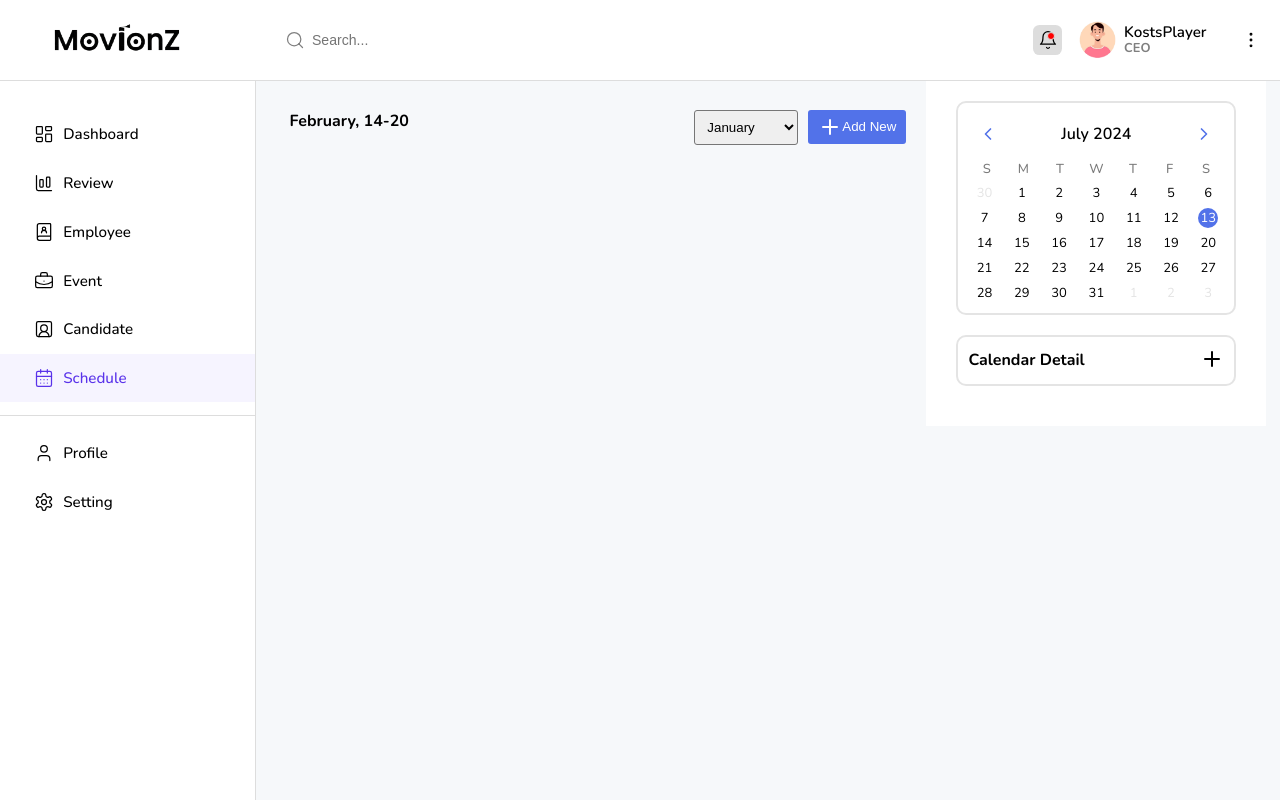
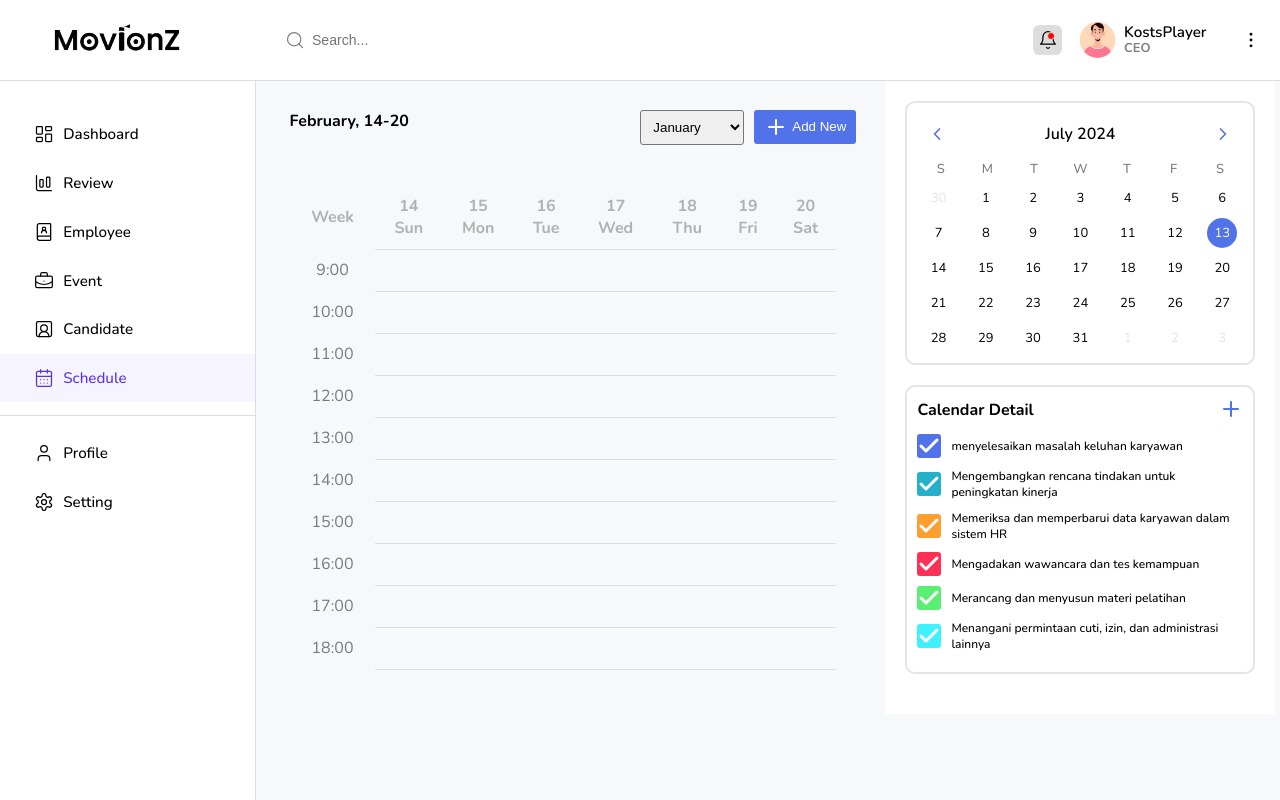
Before and after one commit to KostsPlayer/movionz-hrd, a React (Vite) app in the folder client/: page /schedule in a window 1280 px wide. Built offline with nearby package versions, Linux system fonts and the light colour scheme.

Commit message:
update: calendar detail + schedule weekly

```diff
--- a/client/package.json
+++ b/client/package.json
@@ -16,8 +16,10 @@
   "dependencies": {
     "apexcharts": "^3.50.0",
     "lucide-react": "^0.407.0",
+    "moment": "^2.30.1",
     "react": "^18.3.1",
     "react-apexcharts": "^1.4.1",
+    "react-big-calendar": "^1.13.1",
     "react-dom": "^18.3.1",
     "react-router-dom": "^6.24.1",
     "sass": "^1.77.7"
--- a/client/src/main.css
+++ b/client/src/main.css
@@ -243,22 +243,23 @@
   grid-template-columns: 2fr 1fr;
   width: 100%;
 }
-.schedule-center {
+.schedule-container {
   display: flex;
   justify-content: space-between;
   width: 100%;
 }
-.schedule-center .isi-container {
+.schedule-container .isi-container {
   display: flex;
   gap: 10px;
 }
-.schedule-center .month {
+.schedule-container .isi-container .month {
   height: -moz-fit-content;
   height: fit-content;
   padding: 8px;
   border-radius: 3px;
+  cursor: pointer;
 }
-.schedule-center .tombol {
+.schedule-container .isi-container .tombol {
   height: -moz-fit-content;
   height: fit-content;
   display: flex;
@@ -268,17 +269,57 @@
   background-color: #5272e9;
   border: 0;
   border-radius: 3px;
+  cursor: pointer;
+}
+.schedule-container .isi-container .tombol:hover {
+  background-color: #3f5de7;
+  transition: 0.5s;
+}
+.schedule-container .isi-container .tombol p {
+  padding-left: 4px;
+}
+.schedule .weekly-schedule {
+  width: 100%;
+  padding: 20px 20px 0 0;
+  margin: auto;
+}
+.schedule .weekly-schedule table {
+  border-collapse: collapse;
+  width: 100%;
+  text-align: center;
+  margin-top: 20px;
+  border: 0 solid transparent;
+  text-align: center;
+}
+.schedule .weekly-schedule th {
+  border: none;
+  padding: 10px;
+  color: #b1b1b1;
+}
+.schedule .weekly-schedule td {
+  border: 1px solid #ddd;
+  border-left: none;
+  border-right: none;
+  padding: 10px;
+}
+.schedule .weekly-schedule .week {
+  padding-right: 10px;
+  font-weight: bold;
+}
+.schedule .weekly-schedule .hour {
+  color: #7a7a7a;
+  border: none;
 }
 .schedule-right {
   position: relative;
   top: -29px;
+  right: -29px;
   background-color: white;
-  margin: 0 0 0 20px;
   width: 100%;
-  padding: 20px;
+  padding: 20px 20px;
 }
 .schedule-right .calendar {
-  width: 280px;
+  width: 350px;
   margin: auto;
   height: auto;
   display: flex;
@@ -337,8 +378,8 @@
   cursor: pointer;
   font-weight: 300;
   border-radius: 50%;
-  width: 20px;
-  height: 20px;
+  width: 30px;
+  height: 30px;
   transition: 0.2s;
 }
 .schedule-right .date:hover, .schedule-right .date.active {
@@ -352,7 +393,7 @@
   color: #fff;
 }
 .schedule-right .calendar-detail {
-  width: 280px;
+  width: 350px;
   margin: 20px auto;
   height: auto;
   display: flex;
@@ -361,14 +402,77 @@
   border-radius: 10px;
   border: 2px solid #e4e4e4;
 }
+.schedule-right .calendar-detail .container-detail {
+  gap: 10px;
+}
+.schedule-right .calendar-detail .container-detail ul {
+  list-style-type: none;
+  margin: auto;
+  margin-top: 10px;
+}
+.schedule-right .calendar-detail .container-detail ul li {
+  display: flex;
+  align-items: center;
+  font-size: 12px;
+  font-weight: 500;
+  margin-bottom: 10px;
+}
+.schedule-right .calendar-detail .container-detail ul li .check-1 {
+  font-weight: 500;
+  color: white;
+  display: flex;
+  align-items: center;
+  border-radius: 3px;
+  background-color: #5272E9;
+}
+.schedule-right .calendar-detail .container-detail ul li .check-2 {
+  color: white;
+  display: flex;
+  align-items: center;
+  border-radius: 3px;
+  background-color: #24B0C9;
+}
+.schedule-right .calendar-detail .container-detail ul li .check-3 {
+  color: white;
+  display: flex;
+  align-items: center;
+  border-radius: 3px;
+  background-color: #FD9E30;
+}
+.schedule-right .calendar-detail .container-detail ul li .check-4 {
+  color: white;
+  display: flex;
+  align-items: center;
+  border-radius: 3px;
+  background-color: #FD3055;
+}
+.schedule-right .calendar-detail .container-detail ul li .check-5 {
+  color: white;
+  display: flex;
+  align-items: center;
+  border-radius: 3px;
+  background-color: #5AEE72;
+}
+.schedule-right .calendar-detail .container-detail ul li .check-6 {
+  color: white;
+  display: flex;
+  align-items: center;
+  border-radius: 3px;
+  background-color: #3EF1FD;
+}
+.schedule-right .calendar-detail .container-detail ul li p {
+  margin-left: 10px;
+}
 .schedule-right .calendar-detail .header-detail {
   display: flex;
   justify-content: space-between;
   align-items: center;
+  font-size: 16px;
 }
 .schedule-right .calendar-detail .header-detail .tombol {
   border: 0px solid transparent;
   background-color: transparent;
+  color: #5272E9;
   cursor: pointer;
 }
 
--- a/client/src/pages/Schedule/Schedule.jsx
+++ b/client/src/pages/Schedule/Schedule.jsx
@@ -1,7 +1,41 @@
 import React, { useState, useEffect } from "react";
-import { Plus, ChevronRight, ChevronLeft } from "lucide-react";
+import { Plus, ChevronRight, ChevronLeft, Check } from "lucide-react";
 import Layout from "./../../component/Layout/Layout";
 
+const daysOfWeek = [
+  "Sun",
+  "Mon",
+  "Tue",
+  "Wed",
+  "Thu",
+  "Fri",
+  "Sat",
+];
+
+const startDate = new Date("2024-07-14");
+
+const times = Array.from({ length: 10 }, (_, i) => `${i + 9}:00`);
+
+const generateDates = () => {
+  const dates = [];
+  for (let i = 0; i < 7; i++) {
+    const date = new Date(startDate);
+    date.setDate(startDate.getDate() + i);
+    dates.push(date.getDate());
+  }
+  return dates;
+};
+
+const renderRows = () => {
+  return times.map((time, index) => (
+    <tr key={index}>
+      <td className="hour">{time}</td>
+      {daysOfWeek.map((day, idx) => (
+        <td key={idx} className="time-slot"></td>
+      ))}
+    </tr>
+  ));
+};
 const Schedule = () => {
   const [currentDate, setCurrentDate] = useState(new Date());
   const [datesHTML, setDatesHTML] = useState("");
@@ -66,6 +100,7 @@ const Schedule = () => {
     <Layout>
       <div className="schedule">
         <div className="schedule-center">
+          <div className="schedule-container">
             <h4>February, 14-20</h4>
             <div className="isi-container">
               <select className="month">
@@ -84,8 +119,26 @@ const Schedule = () => {
               </select>
               <button className="tombol">
                 <Plus />
-              Add New
+                <p>Add New</p>
               </button>
+            </div>
+          </div>
+          <div className="weekly-schedule">
+            <table>
+              <thead>
+                <tr>
+                  <th className="week">Week</th>
+                  {daysOfWeek.map((day, index) => (
+                    <th key={index} className="day">
+                      {generateDates()[index]}
+                      <br />
+                      {day}
+                    </th>
+                  ))}
+                </tr>
+              </thead>
+              <tbody>{renderRows()}</tbody>
+            </table>
           </div>
         </div>
         <div className="schedule-right">
@@ -120,6 +173,50 @@ const Schedule = () => {
                 <Plus />
               </button>
             </div>
+            <div className="container-detail">
+              <ul>
+                <li>
+                  <span className="check-1">
+                    <Check strokeWidth={3} />
+                  </span>
+                  <p>menyelesaikan masalah keluhan karyawan</p>
+                </li>
+                <li>
+                  <span className="check-2">
+                    <Check strokeWidth={3} />
+                  </span>
+                  <p>
+                    Mengembangkan rencana tindakan untuk peningkatan kinerja
+                  </p>
+                </li>
+                <li>
+                  <span className="check-3">
+                    <Check strokeWidth={3} />
+                  </span>
+                  <p>Memeriksa dan memperbarui data karyawan dalam sistem HR</p>
+                </li>
+                <li>
+                  <span className="check-4">
+                    <Check strokeWidth={3} />
+                  </span>
+                  <p>Mengadakan wawancara dan tes kemampuan</p>
+                </li>
+                <li>
+                  <span className="check-5">
+                    <Check strokeWidth={3} />
+                  </span>
+                  <p>Merancang dan menyusun materi pelatihan</p>
+                </li>
+                <li>
+                  <span className="check-6">
+                    <Check strokeWidth={3} />
+                  </span>
+                  <p>
+                    Menangani permintaan cuti, izin, dan administrasi lainnya
+                  </p>
+                </li>
+              </ul>
+            </div>
           </div>
         </div>
       </div>
--- a/client/src/pages/Schedule/_schedule.scss
+++ b/client/src/pages/Schedule/_schedule.scss
@@ -6,7 +6,7 @@
   grid-template-columns: 2fr 1fr;
   width: 100%;
 
-  &-center {
+  &-container {
     display: flex;
     justify-content: space-between;
     width: 100%;
@@ -14,11 +14,12 @@
     .isi-container {
       display: flex;
       gap: 10px;
-    }
+
       .month {
         height: fit-content;
         padding: 8px;
         border-radius: 3px;
+        cursor: pointer;
       }
 
       .tombol {
@@ -30,19 +31,63 @@
         background-color: #5272e9;
         border: 0;
         border-radius: 3px;
+        cursor: pointer;
+
+        &:hover {
+          background-color: #3f5de7;
+          transition: 0.5s;
+        }
+        p {
+          padding-left: 4px;
+        }
+      }
+    }
+  }
+
+  .weekly-schedule {
+    width: 100%;
+    padding: 20px 20px 0 0;
+    margin: auto;
+
+    table {
+      border-collapse: collapse;
+      width: 100%;
+      text-align: center;
+      margin-top: 20px;
+      border: 0 solid transparent;
+      text-align: center;
+    }
+    th {
+      border: none;
+      padding: 10px;
+      color: #b1b1b1;
+    }
+    td {
+      border: 1px solid #ddd;
+      border-left: none;
+      border-right: none;
+      padding: 10px;
+    }
+    .week {
+      padding-right: 10px;
+      font-weight: bold;
+    }
+    .hour {
+      color: #7a7a7a;
+      border: none;
     }
   }
 
   &-right {
     position: relative;
     top: -29px;
+    right: -29px;
     background-color: white;
-    margin: 0 0 0 20px;
     width: 100%;
-    padding: 20px;
+    padding: 20px 20px;
 
     .calendar {
-      width: 280px;
+      width: 350px;
       margin: auto;
       height: auto;
       display: flex;
@@ -107,8 +152,8 @@
       cursor: pointer;
       font-weight: 300;
       border-radius: 50%;
-      width: 20px;
-      height: 20px;
+      width: 30px;
+      height: 30px;
       transition: 0.2s;
 
       &:hover,
@@ -127,7 +172,7 @@
     }
 
     .calendar-detail {
-      width: 280px;
+      width: 350px;
       margin: 20px auto;
       height: auto;
       display: flex;
@@ -136,14 +181,91 @@
       border-radius: 10px;
       border: 2px solid #e4e4e4;
 
+      .container-detail{
+        gap: 10px;
+
+        ul {
+        list-style-type: none;
+        margin: auto;
+        margin-top: 10px;
+
+        li {
+          display: flex;
+          align-items: center;
+          font-size: 12px;
+          font-weight: 500;
+          margin-bottom: 10px;
+
+          .check-1{
+            font-weight: 500;
+            color: white;
+            display: flex;
+            align-items: center;
+            border-radius: 3px;
+            background-color: #5272E9;
+          }
+
+          .check-2{
+            color: white;
+            display: flex;
+            align-items: center;
+            border-radius: 3px;
+            background-color: #24B0C9;
+
+          }
+
+          .check-3{
+            color: white;
+            display: flex;
+            align-items: center;
+            border-radius: 3px;
+            background-color: #FD9E30;
+
+          }
+
+          .check-4{
+            color: white;
+            display: flex;
+            align-items: center;
+            border-radius: 3px;
+            background-color: #FD3055;
+
+          }
+
+          .check-5{
+            color: white;
+            display: flex;
+            align-items: center;
+            border-radius: 3px;
+            background-color: #5AEE72;
+
+          }
+
+          .check-6{
+            color: white;
+            display: flex;
+            align-items: center;
+            border-radius: 3px;
+            background-color: #3EF1FD;
+
+          }
+          p{
+            margin-left: 10px;
+          }
+        }
+      }
+      }
+
       .header-detail {
         display: flex;
         justify-content: space-between;
         align-items: center;
+        font-size: 16px;
 
         .tombol {
           border: 0px solid transparent;
           background-color: transparent;
+          color: #5272E9;
           cursor: pointer;
         }
       }
```
Also changed, not shown: 2 other files (tests, documents, lock files or other folders). Lines whose indentation alone changed are shown as unchanged.
